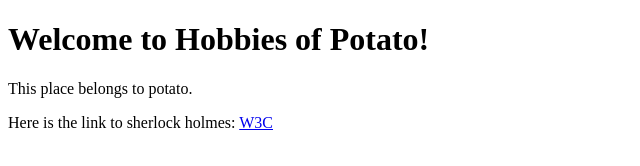
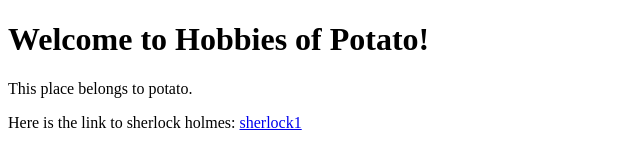
Before and after one commit to yuyu-1001/yuyu-1001.github.io, a plain HTML site: page index.html in a window 1280 px wide. Shown: the full height of the page, 0-640 px from the left. Drawn offline with Linux system fonts and the light colour scheme.

Commit message:
Update index.html

```diff
--- a/index.html
+++ b/index.html
@@ -8,6 +8,6 @@
 <body>
 	<h1>Welcome to Hobbies of Potato!</h1>
 	<p>This place belongs to potato.</p>
-	<p>Here is the link to sherlock holmes: <a href="https://www.w3schools.com/">W3C</a></p>
+	<p>Here is the link to sherlock holmes: <a href="sherlock-holmes.html">sherlock1</a></p>
 </body>
 </html>
```
